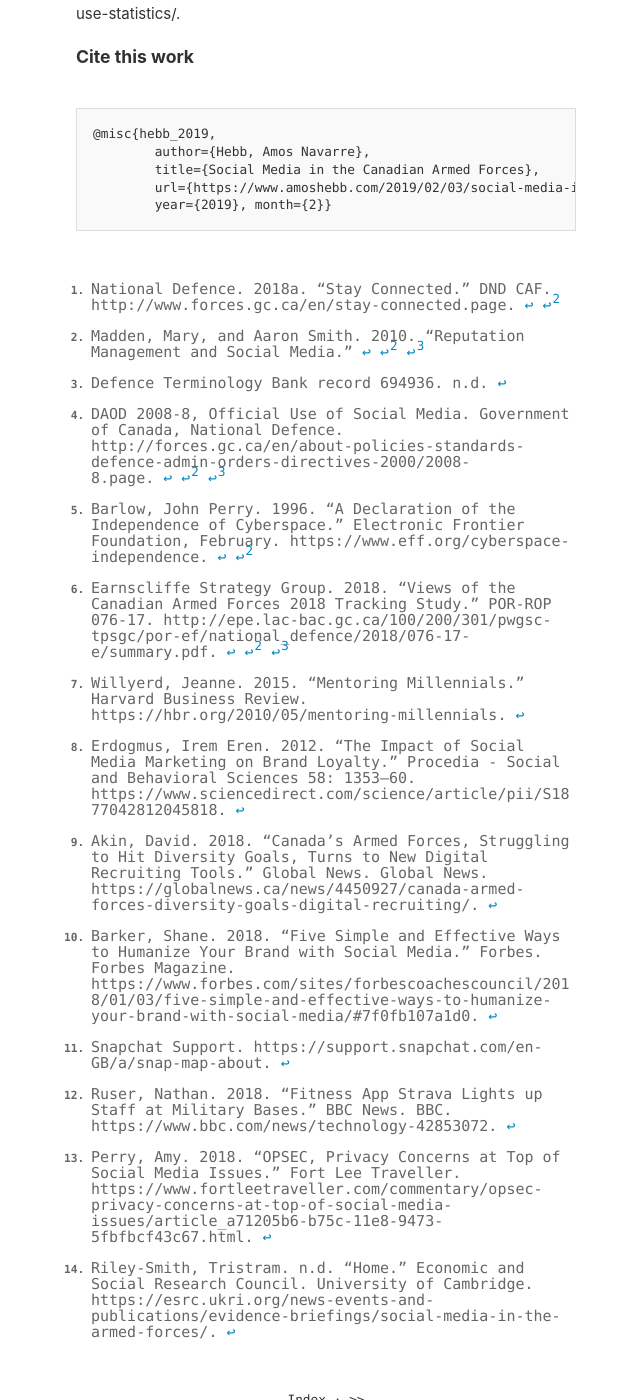
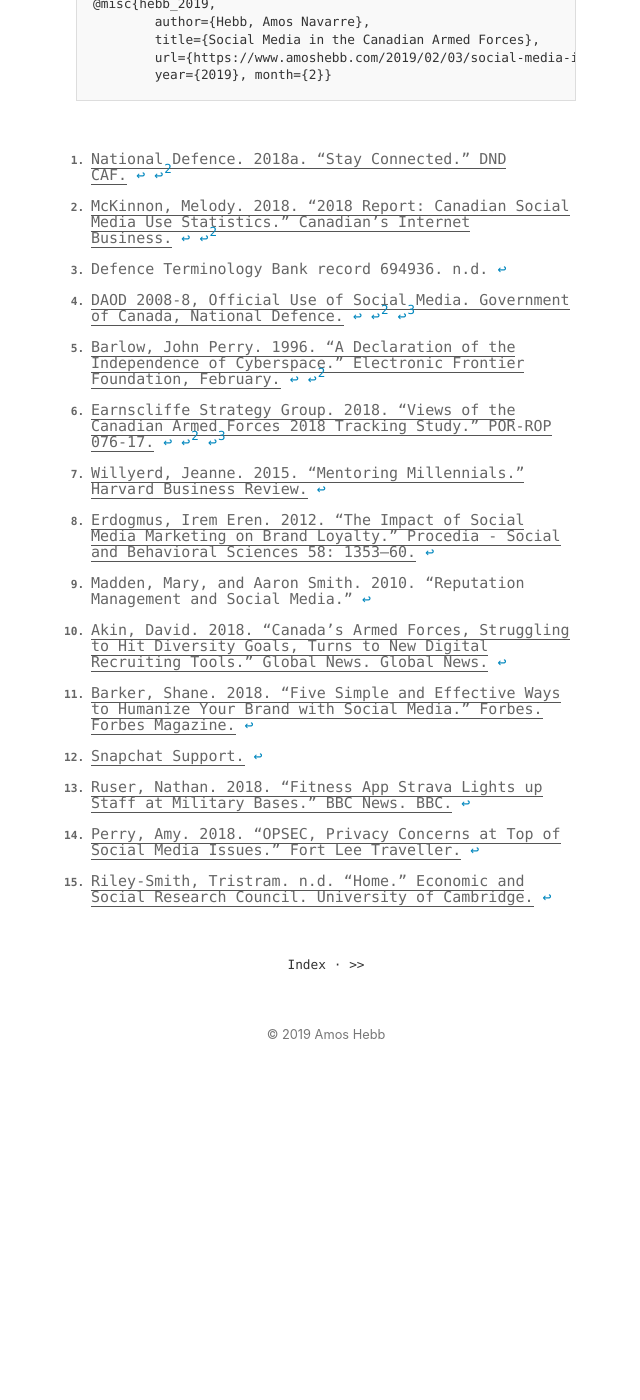
Before and after one commit to navh/amoshebb, a Jekyll site: the page built from _posts/2019-02-03-Social-Media-in-the-Canadian-Armed-Forces.md, in a window 1280 px wide and 1400 px high, scrolled down 8136 px. Shown: the whole window, without its empty margins (314-954 px from the left). Built offline with Jekyll 4.4.1, drawn with Linux system fonts in a browser that asks for light colours; after the commit the page ends 9216 px from its top, so only the background shows below that; some of the changed lines change nothing that is shown; some of the changed text lies outside the part shown.

Commit message:
Fixed hyperlinks in document

```diff
--- a/_posts/2019-02-03-Social-Media-in-the-Canadian-Armed-Forces.md
+++ b/_posts/2019-02-03-Social-Media-in-the-Canadian-Armed-Forces.md
@@ -15,9 +15,9 @@
 
 ### Background
 
-Social media has become an increasingly prominent mechanism of communication. To the military, there are many potential benefits. Recruitment purposes and general information can be shared through social media. Currently every branch of the CAF has a social media presence.[^8]
+Social media has become an increasingly prominent mechanism of communication. To the military, there are many potential benefits. Recruitment purposes and general information can be shared through social media. Currently every branch of the CAF has a social media presence.[^9]
 
-Members of the CAF too have social media accounts, much like most members of society.[^7] These personally owned accounts [^4] are the topic of this paper. Without the formal training of Public Affairs personnel and oversight by the chain of command, it is possible for members to breach security, disclose sensitive information, or discredit the CAF.
+Members of the CAF too have social media accounts, much like most members of society.[^8] These personally owned accounts [^4] are the topic of this paper. Without the formal training of Public Affairs personnel and oversight by the chain of command, it is possible for members to breach security, disclose sensitive information, or discredit the CAF.
 
 The principal finding of this paper is that there is a significant gap between younger personnel who are comfortable with social media, and senior staff who are struggling to understand the implications, both positive and negative, of its widespread use by members of the CAF.
 
@@ -27,13 +27,13 @@
 
 ### Social Media
 
-A set of web-based tools and services that permit participants with distinct user profiles to create, share and interact with user-generated content, including text, images, videos and audio.[^9]
+A set of web-based tools and services that permit participants with distinct user profiles to create, share and interact with user-generated content, including text, images, videos and audio.[^10]
 
 ### Digital Natives
 
 For the purposes of this document, any reference to younger personnel or digital natives will not be tied to specific generations, but instead anybody who was raised in a digital, media-saturated, world.[^3]
 
-They are more comfortable with social media, 94% of Canadians 18-24 use social media weekly, with 92% visit Facebook once a week, 79% of which visit daily, 82% visiting Instagram, and 78% using Snapchat at least weekly.[^7] Between these services and others like Pintrest, Tumblr, Reddit, Youtube, and LinkedIn, a Canadian Youth will spend on average 37 minutes a day consuming social media.
+They are more comfortable with social media, 94% of Canadians 18-24 use social media weekly, with 92% visit Facebook once a week, 79% of which visit daily, 82% visiting Instagram, and 78% using Snapchat at least weekly.[^8] Between these services and others like Pintrest, Tumblr, Reddit, Youtube, and LinkedIn, a Canadian Youth will spend on average 37 minutes a day consuming social media.
 
 The expectation of privacy and relative comfort with posting status updates to these platforms is significantly lower among those raised with the technology than, generally older, digital immigrants.[^3]
 
@@ -49,7 +49,7 @@
 
 ### Increased Loyalty
 
-Harvard Business Review suggests that younger workers have earned a reputation as attention sponges. A sense of purpose is a key factor in job satisfaction, and make strong personal commitments to community service.[^13] The CAF members already do activities they are proud of, serve a greater purpose, and are interesting to those outside of the military. Encouraging members to share their stories more may help them feel more fulfilled as an employee and could increase their loyalty to the CAF.[^6]
+Harvard Business Review suggests that younger workers have earned a reputation as attention sponges. A sense of purpose is a key factor in job satisfaction, and make strong personal commitments to community service.[^14] The CAF members already do activities they are proud of, serve a greater purpose, and are interesting to those outside of the military. Encouraging members to share their stories more may help them feel more fulfilled as an employee and could increase their loyalty to the CAF.[^6]
 
 ### Reputation Management
 
@@ -61,7 +61,7 @@
 
 ### Member-Generated Content
 
-While some Official Social Media Accounts (OSMA) already exist [^8], the number of these accounts is limited to ensure cohesiveness and prevent a loss of credibility, trust, and confidence in the DND and CAF.[^9]
+While some Official Social Media Accounts (OSMA) already exist [^9], the number of these accounts is limited to ensure cohesiveness and prevent a loss of credibility, trust, and confidence in the DND and CAF.[^10]
 
 An increased social media presence is desirable to the CAF, and Official Social Media Accounts are limited. Therefore encouraging member-generated content is a vital part to a Social Media strategy.
 
@@ -77,15 +77,15 @@
 
 ### Geotagging
 
-Many social media platforms involve Location-based information. Snapchat will display a 'bitmoji' charactercher of a person in their current location, usually accurate to a few meters in a feature called the 'snapmap' which be viewed from any browser.[^14] Heatmaps from fitness trackers like Strava have revealed precise maps of US Military instillations in classified areas.[^12] Unassuming apps like Pokemon GO, Waze, and most weather apps reveal a significant amount of information about the location and habits of users. Geotags are added to most photographs, videos, and posts made on most apps. They are the equivalent of adding a 10-digit grid coordinate to everything posted.[^10]
+Many social media platforms involve Location-based information. Snapchat will display a 'bitmoji' charactercher of a person in their current location, usually accurate to a few meters in a feature called the 'snapmap' which be viewed from any browser.[^15] Heatmaps from fitness trackers like Strava have revealed precise maps of US Military instillations in classified areas.[^13] Unassuming apps like Pokemon GO, Waze, and most weather apps reveal a significant amount of information about the location and habits of users. Geotags are added to most photographs, videos, and posts made on most apps. They are the equivalent of adding a 10-digit grid coordinate to everything posted.[^11]
 
 ### Discipline and Good Order
 
-Members of the CAF are held to the standards of the Code of Service Discipline when using social media. Commenting, posting, and linking to material that does not respect the principles of professionalism, transparency, inclusiveness, respectfulness and accountability can lead to a loss of trust and confidence in the CAF that is expected by Canadians.[^9]
+Members of the CAF are held to the standards of the Code of Service Discipline when using social media. Commenting, posting, and linking to material that does not respect the principles of professionalism, transparency, inclusiveness, respectfulness and accountability can lead to a loss of trust and confidence in the CAF that is expected by Canadians.[^10]
 
 ### Rumours and Bullying
 
-Social media can cause anxiety and stress for military personnel and their families; for instance, research uncovered examples of rumour-mongering and bullying in the British Army on social media.[^11]
+Social media can cause anxiety and stress for military personnel and their families; for instance, research uncovered examples of rumour-mongering and bullying in the British Army on social media.[^12]
 
 This can be damaging to personal mental health, unit cohesion, and unit morale.
 
@@ -159,34 +159,35 @@
 
 ## References
 
-[^1]: Akin, David. 2018. “Canada’s Armed Forces, Struggling to Hit Diversity Goals, Turns to New Digital Recruiting Tools.” Global News. Global News. https://globalnews.ca/news/4450927/canada-armed-forces-diversity-goals-digital-recruiting/.
+[^1]: [Akin, David. 2018. “Canada’s Armed Forces, Struggling to Hit Diversity Goals, Turns to New Digital Recruiting Tools.” Global News. Global News.](https://globalnews.ca/news/4450927/canada-armed-forces-diversity-goals-digital-recruiting/)
 
-[^2]: Barker, Shane. 2018. “Five Simple and Effective Ways to Humanize Your Brand with Social Media.” Forbes. Forbes Magazine. https://www.forbes.com/sites/forbescoachescouncil/2018/01/03/five-simple-and-effective-ways-to-humanize-your-brand-with-social-media/#7f0fb107a1d0.
+[^2]: [Barker, Shane. 2018. “Five Simple and Effective Ways to Humanize Your Brand with Social Media.” Forbes. Forbes Magazine.](https://www.forbes.com/sites/forbescoachescouncil/2018/01/03/five-simple-and-effective-ways-to-humanize-your-brand-with-social-media/#7f0fb107a1d0)
 
-[^3]: Barlow, John Perry. 1996. “A Declaration of the Independence of Cyberspace.” Electronic Frontier Foundation, February. https://www.eff.org/cyberspace-independence.
+[^3]: [Barlow, John Perry. 1996. “A Declaration of the Independence of Cyberspace.” Electronic Frontier Foundation, February.](https://www.eff.org/cyberspace-independence)
 
 [^4]: Defence Terminology Bank record 694936. n.d.
 
-[^5]: Earnscliffe Strategy Group. 2018. “Views of the Canadian Armed Forces 2018 Tracking Study.” POR-ROP 076-17. http://epe.lac-bac.gc.ca/100/200/301/pwgsc-tpsgc/por-ef/national_defence/2018/076-17-e/summary.pdf.
+[^5]: [Earnscliffe Strategy Group. 2018. “Views of the Canadian Armed Forces 2018 Tracking Study.” POR-ROP 076-17.](http://epe.lac-bac.gc.ca/100/200/301/pwgsc-tpsgc/por-ef/national_defence/2018/076-17-e/summary.pdf)
 
-[^6]: Erdogmus, Irem Eren. 2012. “The Impact of Social Media Marketing on Brand Loyalty.” Procedia - Social and Behavioral Sciences 58: 1353–60. https://www.sciencedirect.com/science/article/pii/S1877042812045818.
+[^6]: [Erdogmus, Irem Eren. 2012. “The Impact of Social Media Marketing on Brand Loyalty.” Procedia - Social and Behavioral Sciences 58: 1353–60.](https://www.sciencedirect.com/science/article/pii/S1877042812045818)
 
 [^7]: Madden, Mary, and Aaron Smith. 2010. “Reputation Management and Social Media.”
-McKinnon, Melody. 2018. “2018 Report: Canadian Social Media Use Statistics.” Canadian’s Internet Business. https://canadiansinternet.com/2018-report-canadian-social-media-use-statistics/.
 
-[^8]: National Defence. 2018a. “Stay Connected.” DND CAF. http://www.forces.gc.ca/en/stay-connected.page.
+[^8]: [McKinnon, Melody. 2018. “2018 Report: Canadian Social Media Use Statistics.” Canadian’s Internet Business.](https://canadiansinternet.com/2018-report-canadian-social-media-use-statistics/)
 
-[^9]: DAOD 2008-8, Official Use of Social Media. Government of Canada, National Defence. http://forces.gc.ca/en/about-policies-standards-defence-admin-orders-directives-2000/2008-8.page.
+[^9]: [National Defence. 2018a. “Stay Connected.” DND CAF.](http://www.forces.gc.ca/en/stay-connected.page)
 
-[^10]: Perry, Amy. 2018. “OPSEC, Privacy Concerns at Top of Social Media Issues.” Fort Lee Traveller. https://www.fortleetraveller.com/commentary/opsec-privacy-concerns-at-top-of-social-media-issues/article_a71205b6-b75c-11e8-9473-5fbfbcf43c67.html.
+[^10]: [DAOD 2008-8, Official Use of Social Media. Government of Canada, National Defence.](http://forces.gc.ca/en/about-policies-standards-defence-admin-orders-directives-2000/2008-8.page)
 
-[^11]: Riley-Smith, Tristram. n.d. “Home.” Economic and Social Research Council. University of Cambridge. https://esrc.ukri.org/news-events-and-publications/evidence-briefings/social-media-in-the-armed-forces/.
+[^11]: [Perry, Amy. 2018. “OPSEC, Privacy Concerns at Top of Social Media Issues.” Fort Lee Traveller.](https://www.fortleetraveller.com/commentary/opsec-privacy-concerns-at-top-of-social-media-issues/article_a71205b6-b75c-11e8-9473-5fbfbcf43c67.html)
 
-[^12]: Ruser, Nathan. 2018. “Fitness App Strava Lights up Staff at Military Bases.” BBC News. BBC. https://www.bbc.com/news/technology-42853072.
+[^12]: [Riley-Smith, Tristram. n.d. “Home.” Economic and Social Research Council. University of Cambridge.](https://esrc.ukri.org/news-events-and-publications/evidence-briefings/social-media-in-the-armed-forces/)
 
-[^13]: Willyerd, Jeanne. 2015. “Mentoring Millennials.” Harvard Business Review. https://hbr.org/2010/05/mentoring-millennials.
+[^13]: [Ruser, Nathan. 2018. “Fitness App Strava Lights up Staff at Military Bases.” BBC News. BBC.](https://www.bbc.com/news/technology-42853072)
 
-[^14]: Snapchat Support. https://support.snapchat.com/en-GB/a/snap-map-about.
+[^14]: [Willyerd, Jeanne. 2015. “Mentoring Millennials.” Harvard Business Review.](https://hbr.org/2010/05/mentoring-millennials)
+
+[^15]: [Snapchat Support.](https://support.snapchat.com/en-GB/a/snap-map-about)
 
 ##### Cite this work
 
```
